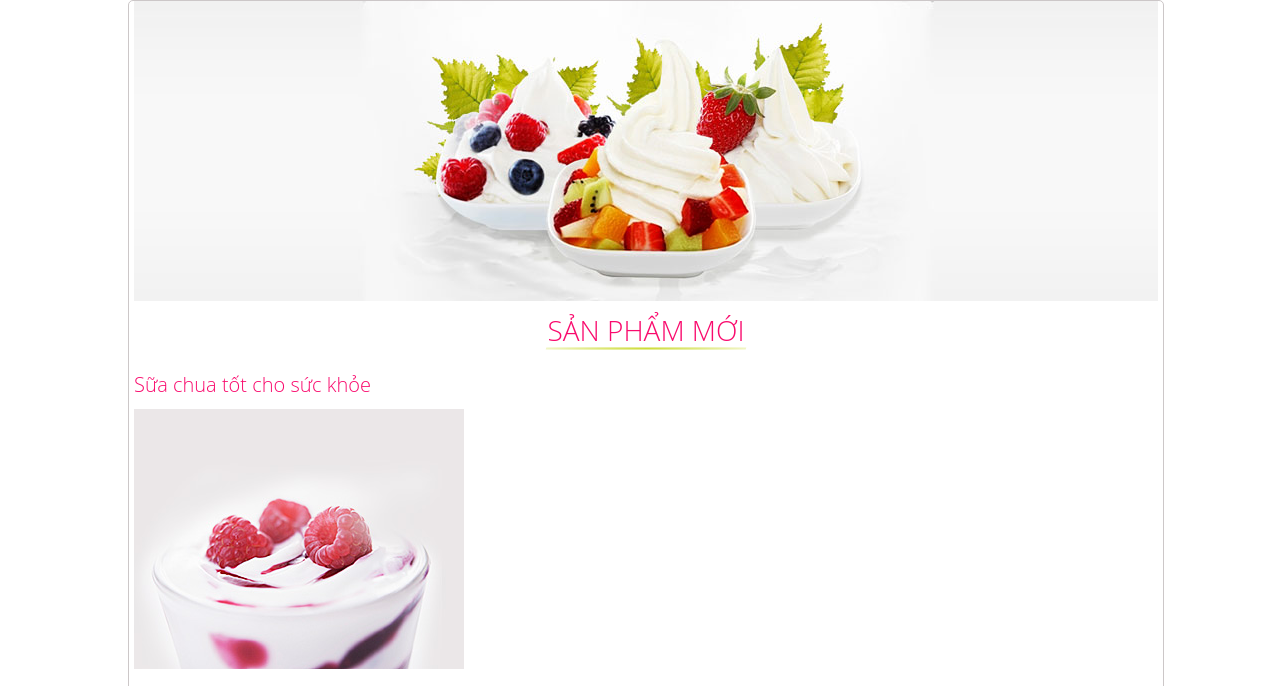
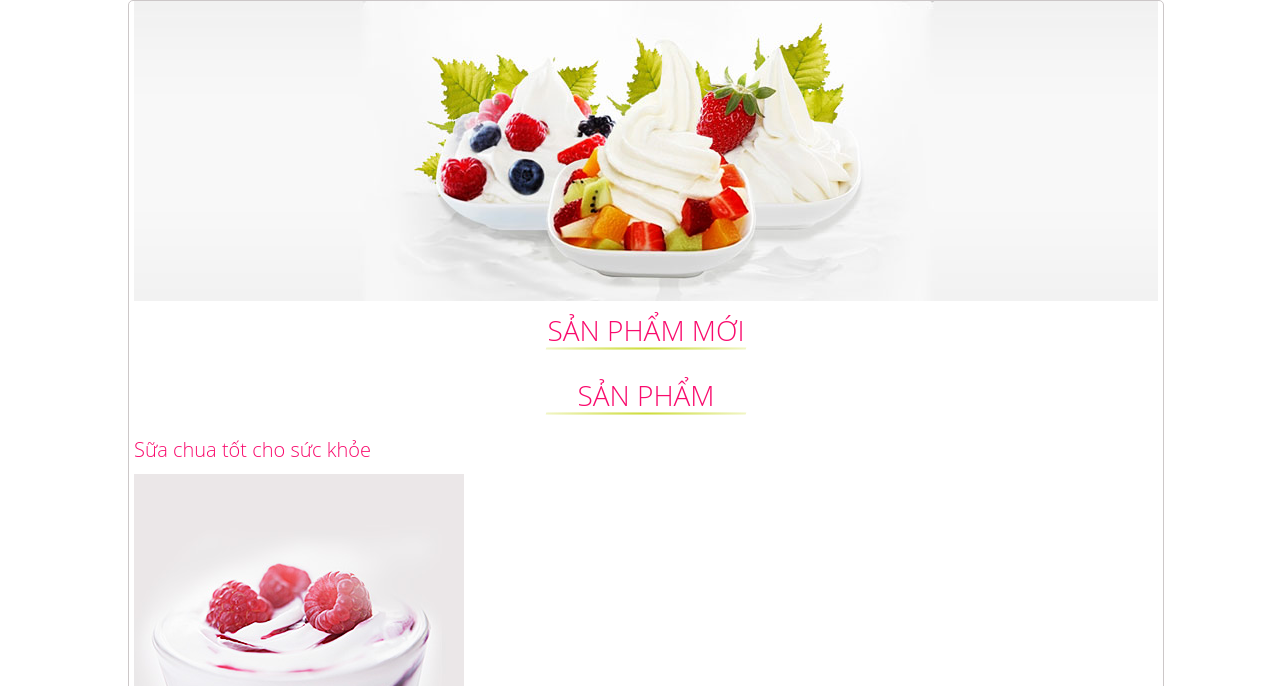
Before and after one commit to hao4533/B2305569-CT188, a plain HTML site: page index.html in a window 1280 px wide. Shown: the part 102-788 px from the top of the page. Drawn offline with Linux system fonts and the light colour scheme; files whose address does not match are found by name.

Commit message:
Update index.html

```diff
--- a/index.html
+++ b/index.html
@@ -53,6 +53,7 @@ tìm..."
       <article>
         <img class="round-figure" src="images/trangchu/bg-home.jpg" alt="" />
         <h1>Sản Phẩm Mới</h1>
+        <h1>Sản Phẩm</h1>
         <section class="media-left">
           <h2>Sữa chua tốt cho sức khỏe</h2>
           <img src="images/trangchu/yogurt.jpg" alt="" />
```
